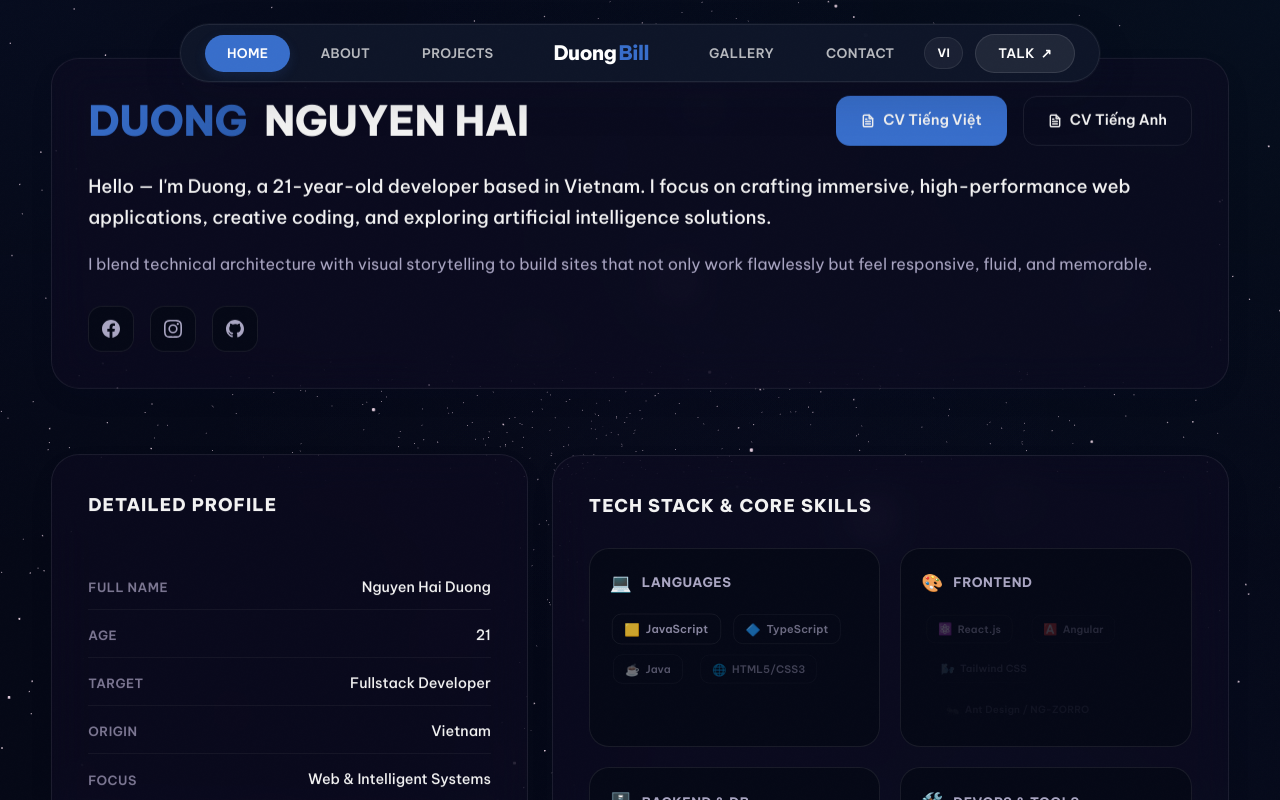
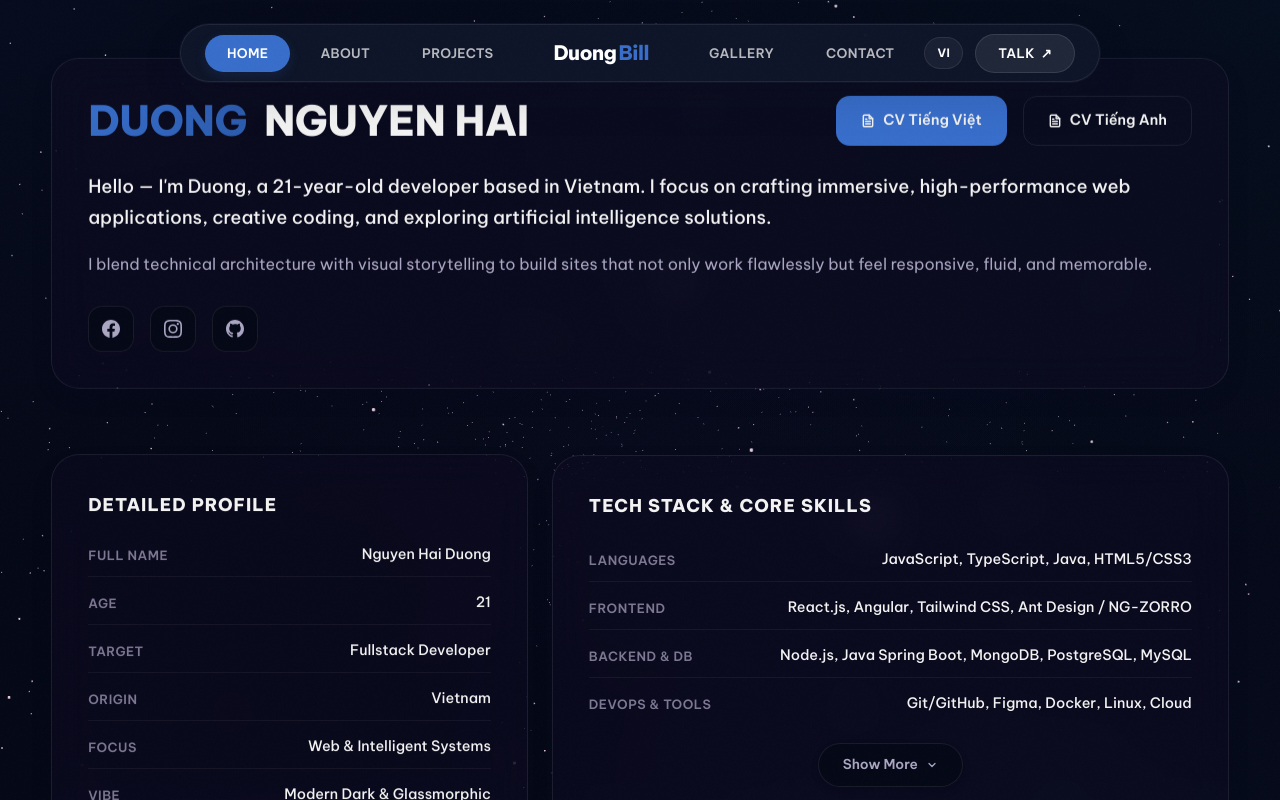
Before and after one commit to duongbill/duongbill-site, a Next.js app: page /about in a window 1280 px wide. Shown: the top 800 px of the page. Built offline with nearby package versions, Linux system fonts and the light colour scheme.

Commit message:
style: refine about section layout to row list and remove nested submodule

```diff
--- a/src/components/AboutSection/AboutSection.jsx
+++ b/src/components/AboutSection/AboutSection.jsx
@@ -49,13 +49,13 @@ export default function AboutSection() {
         },
       });
 
-      // Animate skill tags inside cards
-      gsap.from('[data-animate="skill-tag"]', {
-        scale: 0.85,
+      // Animate skill rows inside cards
+      gsap.from('[data-animate="skill-row"]', {
+        y: 15,
         opacity: 0,
-        stagger: 0.02,
-        duration: 0.5,
-        ease: 'back.out(1.5)',
+        stagger: 0.04,
+        duration: 0.6,
+        ease: 'power3.out',
         scrollTrigger: {
           trigger: `.${styles.cardSkills}`,
           start: 'top 95%',
@@ -367,37 +367,13 @@ export default function AboutSection() {
               <h3 className={styles.cardTitle}>{t('about.techStackTitle')}</h3>
             </div>
 
-            <div className={styles.skillsGrid}>
+            <div className={styles.specsList}>
               {skillGroups.slice(0, showAllSkills ? skillGroups.length : 4).map((group) => (
-                <div key={group.title} className={styles.skillGroup}>
-                  <div className={styles.skillGroupHeader}>
-                    <span className={styles.skillGroupIcon} aria-hidden="true">
-                      {group.icon}
-                    </span>
-                    <h4 className={styles.skillGroupTitle}>{group.title}</h4>
-                  </div>
-
-                  <div className={styles.skillTags}>
-                    {group.items.map((item) => (
-                      <span
-                        key={item.name}
-                        className={styles.skillTag}
-                        data-animate="skill-tag"
-                        style={{
-                          '--tag-hover-bg': item.hover?.bg,
-                          '--tag-hover-border': item.hover?.border,
-                          '--tag-hover-text': item.hover?.text,
-                        }}
-                      >
-                        {item.icon && (
-                          <span className={styles.skillTagIcon} aria-hidden="true">
-                             {item.icon}
-                          </span>
-                        )}
-                        {item.name}
-                      </span>
-                    ))}
-                  </div>
+                <div key={group.title} className={styles.specItem} data-animate="skill-row">
+                  <span className={styles.specLabel}>{group.title}</span>
+                  <span className={styles.specValue}>
+                    {group.items.map(item => item.name).join(', ')}
+                  </span>
                 </div>
               ))}
             </div>
--- a/src/components/AboutSection/AboutSection.module.css
+++ b/src/components/AboutSection/AboutSection.module.css
@@ -381,7 +381,7 @@
 .specItem {
   display: flex;
   justify-content: space-between;
-  align-items: center;
+  align-items: flex-start;
   padding-bottom: 10px;
   border-bottom: 1px solid rgba(255, 255, 255, 0.05);
 }
@@ -397,12 +397,15 @@
   color: var(--text-muted);
   text-transform: uppercase;
   letter-spacing: 0.5px;
+  padding-top: 2px; /* Slight offset to align with larger value text */
 }
 
 .specValue {
   font-size: 0.9rem;
   font-weight: 500;
   color: var(--text-primary);
+  text-align: right;
+  max-width: 70%;
 }
 
 .quickConnect {
```
